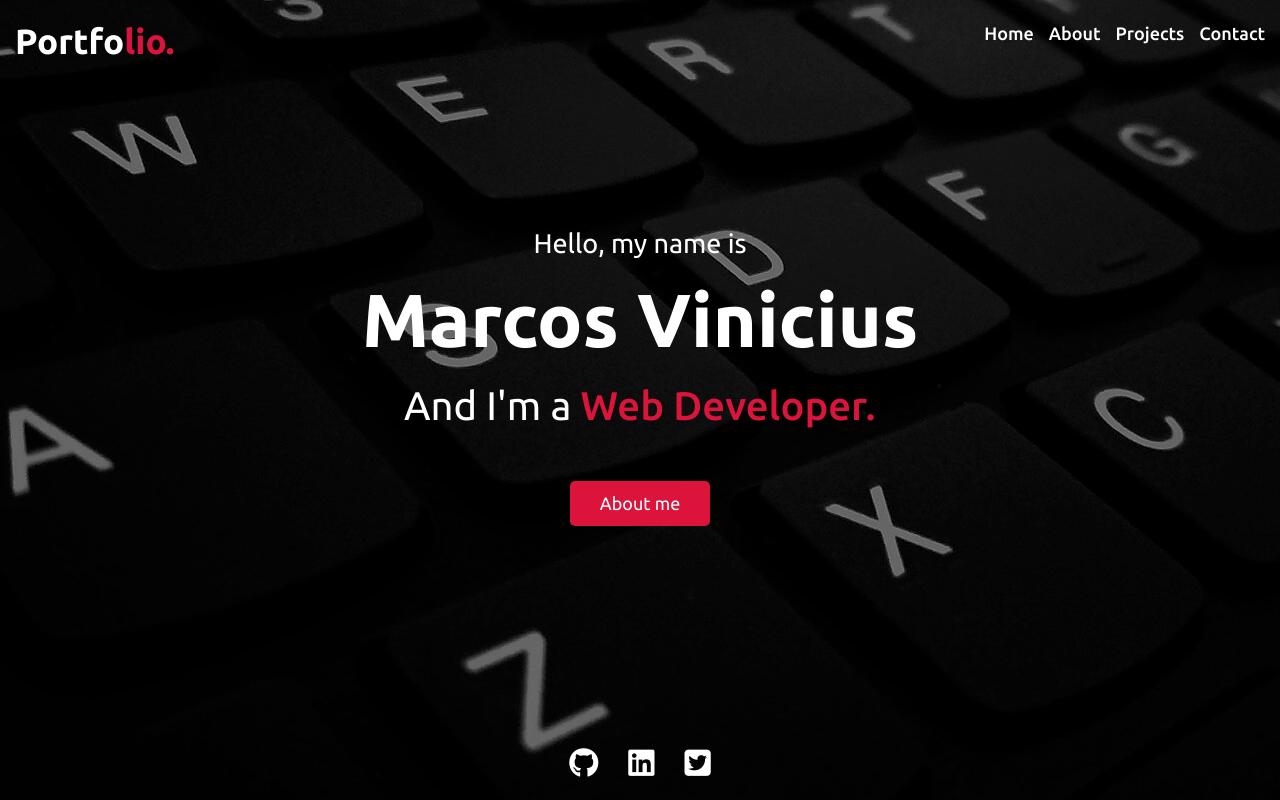
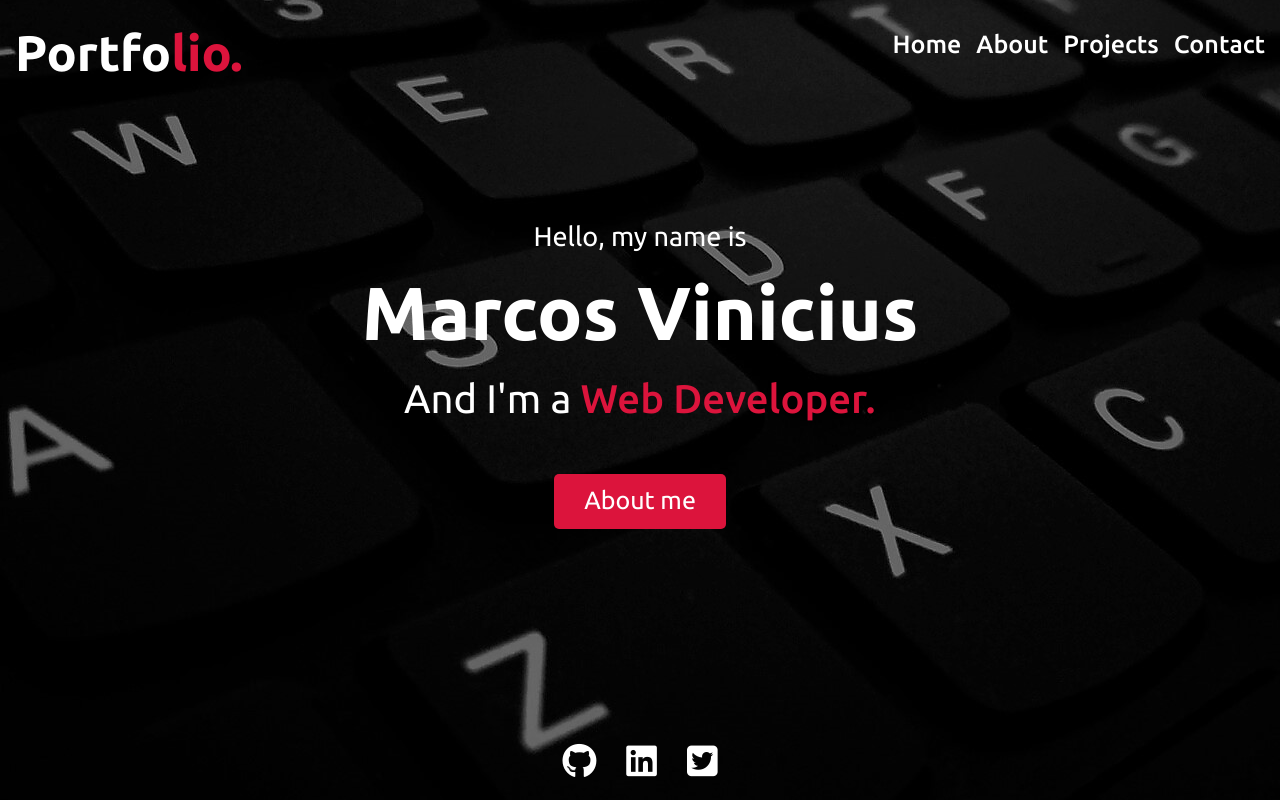
Before and after one commit to ViniSpirit/vini-portfolio, a React (Create React App) app: page / in a window 1280 px wide. Built offline with nearby package versions, Linux system fonts and the light colour scheme.

Commit message:
size adjusts

```diff
--- a/src/App.css
+++ b/src/App.css
@@ -35,7 +35,7 @@
 }
 
 .toolbar .logo a {
-  font-size: 35px;
+  font-size: 50px;
   font-weight: 600;
   text-decoration: none;
 }
@@ -70,14 +70,14 @@
 
 .toolbar .color1 li a {
   color: #fff;
-  font-size: 18px;
+  font-size: 25px;
   font-weight: 500;
   transition: color 0.3s ease;
 }
 
 .toolbar .color2 li a {
   color: #333;
-  font-size: 18px;
+  font-size: 25px;
   font-weight: 500;
   transition: color 0.3s ease;
 }
@@ -88,7 +88,7 @@
 
 /* menu btn style */
 .menu-btn {
-  font-size: 23px;
+  font-size: 25px;
   cursor: pointer;
   display: none;
 }
@@ -149,7 +149,7 @@
 }
 
 .footer a i {
-  font-size: 30px;
+  font-size: 35px;
   color: #fff;
 }
 
--- a/src/index.css
+++ b/src/index.css
@@ -11,7 +11,7 @@
 
 .btnMain {
   margin-top: 45px;
-  font-size: 18px;
+  font-size: 25px;
   border-radius: 5px;
   cursor: pointer;
   font-family: "Ubuntu", sans-serif;
@@ -19,7 +19,7 @@
   border: 0;
   color: #fff;
   padding: 0 30px;
-  height: 45px;
+  height: 55px;
   transition: color 0.3s ease;
   outline: 0;
 }
--- a/src/pages/About.js
+++ b/src/pages/About.js
@@ -78,7 +78,7 @@ const About = () => {
       </section>
 
       {/* Skills Section */}
-      <section className="skills" id="skils">
+      {/* <section className="skills" id="skils">
         <div className="max-width">
           <div
             className="atributos"
@@ -110,7 +110,7 @@ const About = () => {
             </div>
           </div>
         </div>
-      </section>
+      </section> */}
     </>
   );
 };
```
